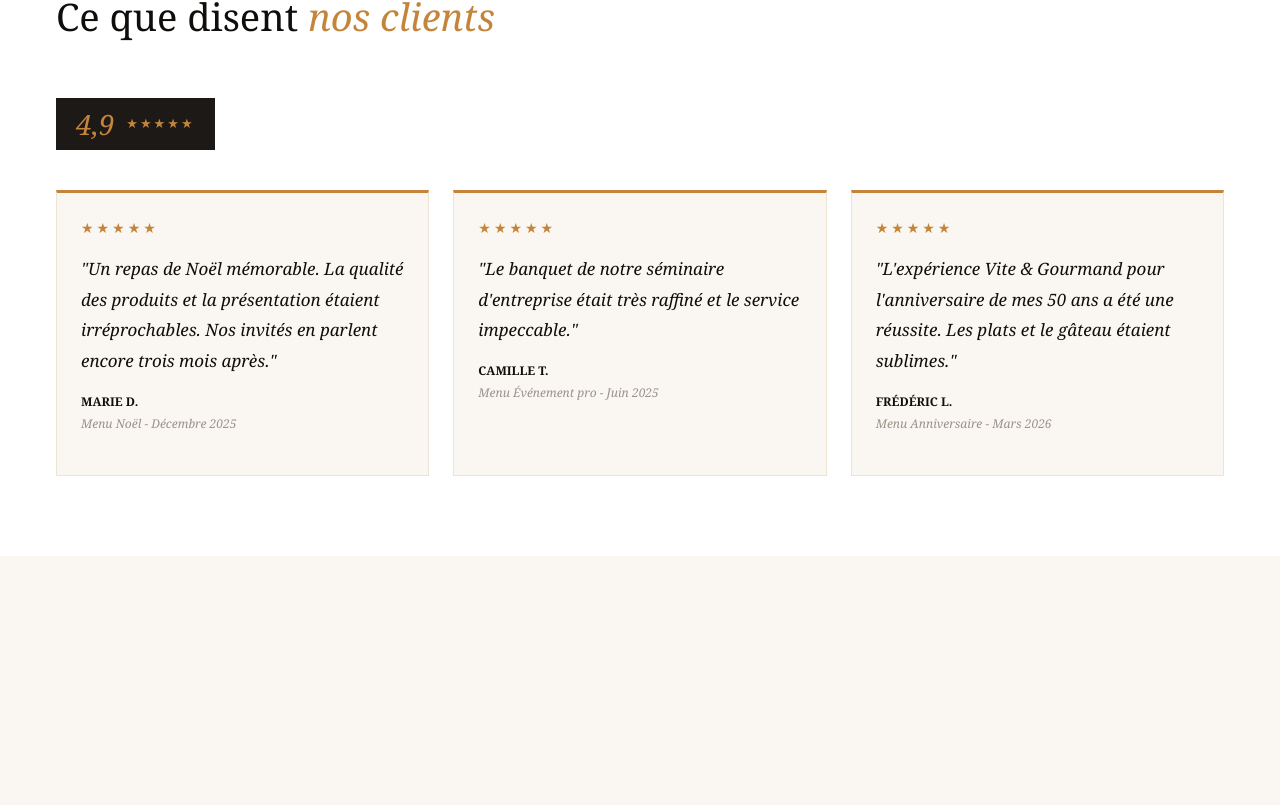
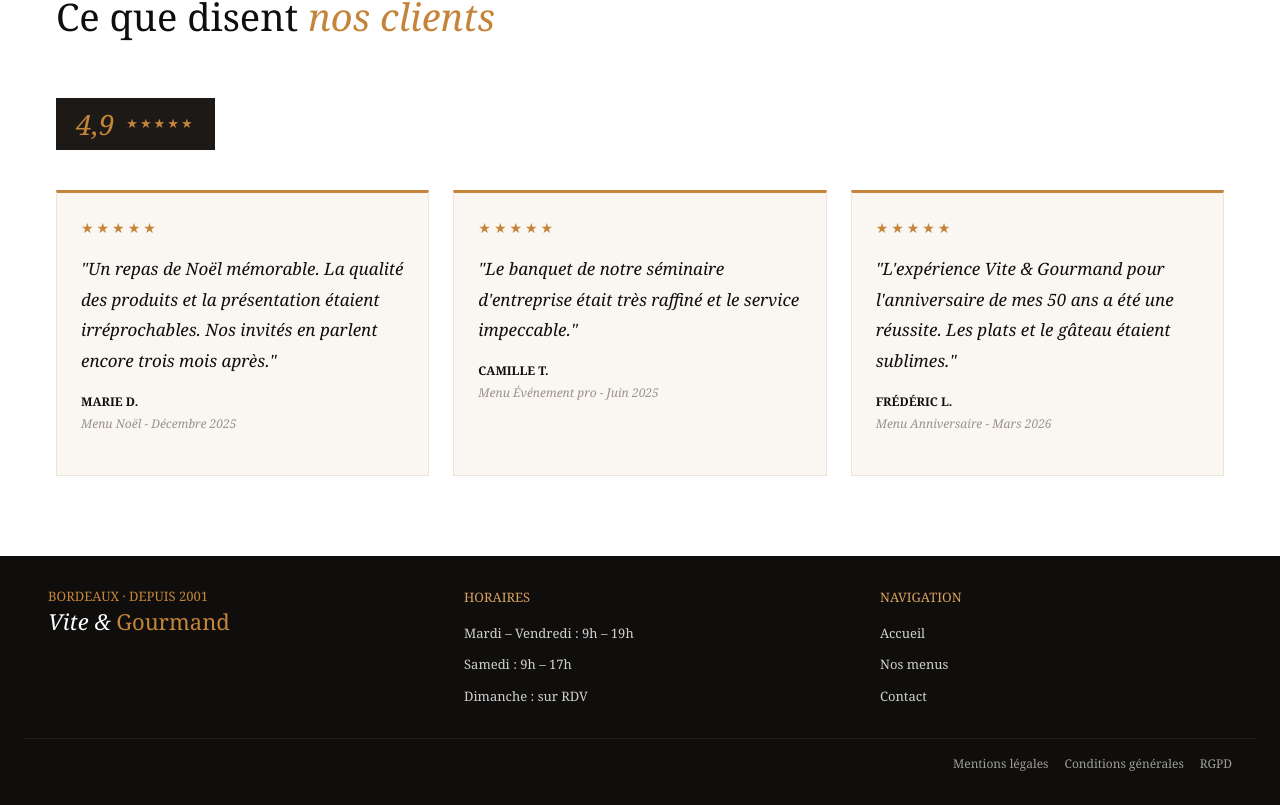
Before and after one commit to aurelien2704/vite-et-gourmand-projet, a Next.js app in the folder frontend/: page / in a window 1280 px wide. Shown: the part 2493-3298 px from the top of the page. Before the commit the page ends 3049 px from the top, so only its background shows below. Built offline with nearby package versions, Linux system fonts and the light colour scheme.

Commit message:
ajout du footer

```diff
--- a/frontend/src/app/layout.tsx
+++ b/frontend/src/app/layout.tsx
@@ -1,3 +1,4 @@
+import Footer from "@/components/layout/Footer";
 import Navbar from "@/components/layout/Navbar";
 import type { Metadata } from "next";
 import "./globals.css";
@@ -18,6 +19,7 @@ export default function RootLayout({
       <body>
         <Navbar />
         {children}
+        <Footer />
       </body>
     </html>
   );
--- /dev/null
+++ b/frontend/src/components/layout/Footer.tsx
@@ -0,0 +1,68 @@
+import { legal, nav, schedule } from "@/data/static_data";
+import Link from "next/link";
+
+export default function Footer() {
+  return (
+    <footer className="bg-ink px-6 py-8">
+      <div className="grid grid-cols-1 md:grid-cols-3 gap-10 pl-6 pb-8">
+
+        {/*Logo réduit*/}
+        <div className="group flex flex-col leading-tight">
+          <div className="text-[13px] tracking-[15%] uppercase text-copper mb-1">
+            Bordeaux · depuis 2001
+          </div>
+          <div>
+            <span className="text-white text-[22px] italic"> Vite & </span>
+            <span className="text-copper text-[22px]">Gourmand</span>
+          </div>
+        </div>
+
+        {/*On récupère les horaires depuis le tableau schedule */}
+        <div>
+          <div className="text-[13px] tracking-[15%] uppercase text-copperlight mb-4">
+            Horaires
+          </div>
+
+          <div className="flex flex-col gap-3">
+            {schedule.map((s) => (
+              <div className="text-[13px] text-white/80" key={s.day}>
+                {s.day} : {s.hours}
+              </div>
+            ))}
+          </div>
+        </div>
+
+        {/*On récupère les liens de navigation depuis le fichier @/data/static_data */}
+        <div>
+          <div className="text-[13px] tracking-[15%] uppercase text-copperlight mb-4">
+            Navigation
+          </div>
+          <nav className="flex flex-col gap-3"
+            aria-label="Navigation de pied de page">
+            {nav.map((navlink) => (
+              <Link
+                key={navlink.href} href={navlink.href}
+                className={`text-[13px] tracking-[10%] hover:text-copperlight link text-white/80 `}>
+                {navlink.label}
+              </Link>
+            ))}
+          </nav>
+        </div>
+      </div>
+
+      {/*Mentions légales, CGV, RGPD*/}
+      {/*On récupère les liens depuis le tableau legal depuis le fichier @/data/static_data */}
+      <div className="flex justify-end gap-4 pt-4 px-6 border-t border-copper/15">
+        {legal.map((l) => {
+          return (
+            <Link
+              key={l.href} href={l.href}
+              className={`text-[12px] text-white/60 hover:text-white/80`}>
+              {l.label}
+            </Link>
+          );
+        })}
+      </div>
+    </footer>
+  )
+}
--- a/frontend/src/data/static_data.ts
+++ b/frontend/src/data/static_data.ts
@@ -90,3 +90,17 @@ export const reviews: Record<string, string>[] = [
     date: "Mars 2026",
   },
 ];
+
+//Horaires d'ouverture
+export const schedule: { day: string; hours: string }[] = [
+  { day: "Mardi – Vendredi", hours: "9h – 19h" },
+  { day: "Samedi", hours: "9h – 17h" },
+  { day: "Dimanche", hours: "sur RDV" },
+];
+
+//Mentions légales, CGV, RGPD
+export const legal: { href: string; label: string }[] = [
+  { href: "#", label: "Mentions légales" },
+  { href: "#", label: "Conditions générales" },
+  { href: "#", label: "RGPD" },
+];
```
